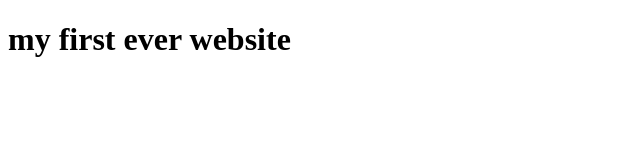
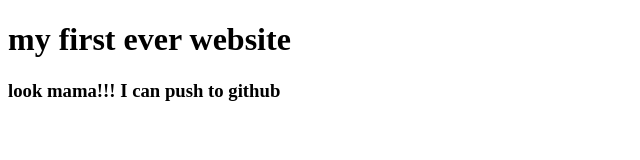
Before and after one commit to kamrunnaharPhero/my-first-website, a plain HTML site: page index.html in a window 1280 px wide. Shown: the whole page, without its empty margins (0-640 px from the left). Drawn offline with Linux system fonts and the light colour scheme.

Commit message:
learned github

```diff
--- a/index.html
+++ b/index.html
@@ -1,6 +1,7 @@
 <!DOCTYPE html>
 <body>
     <h1>my first ever website</h1>
+    <h3> look mama!!! I can push to github </h3>
 <body>
 
 </body>
```
